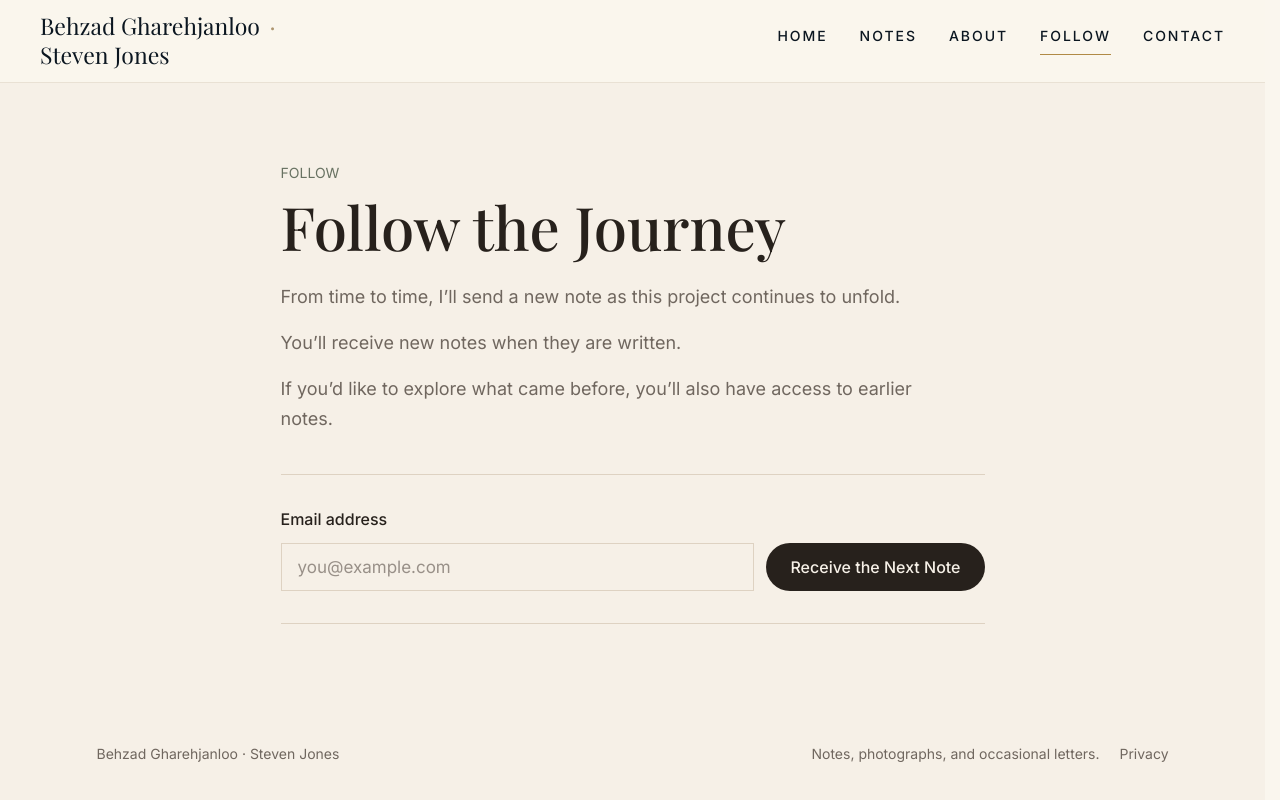
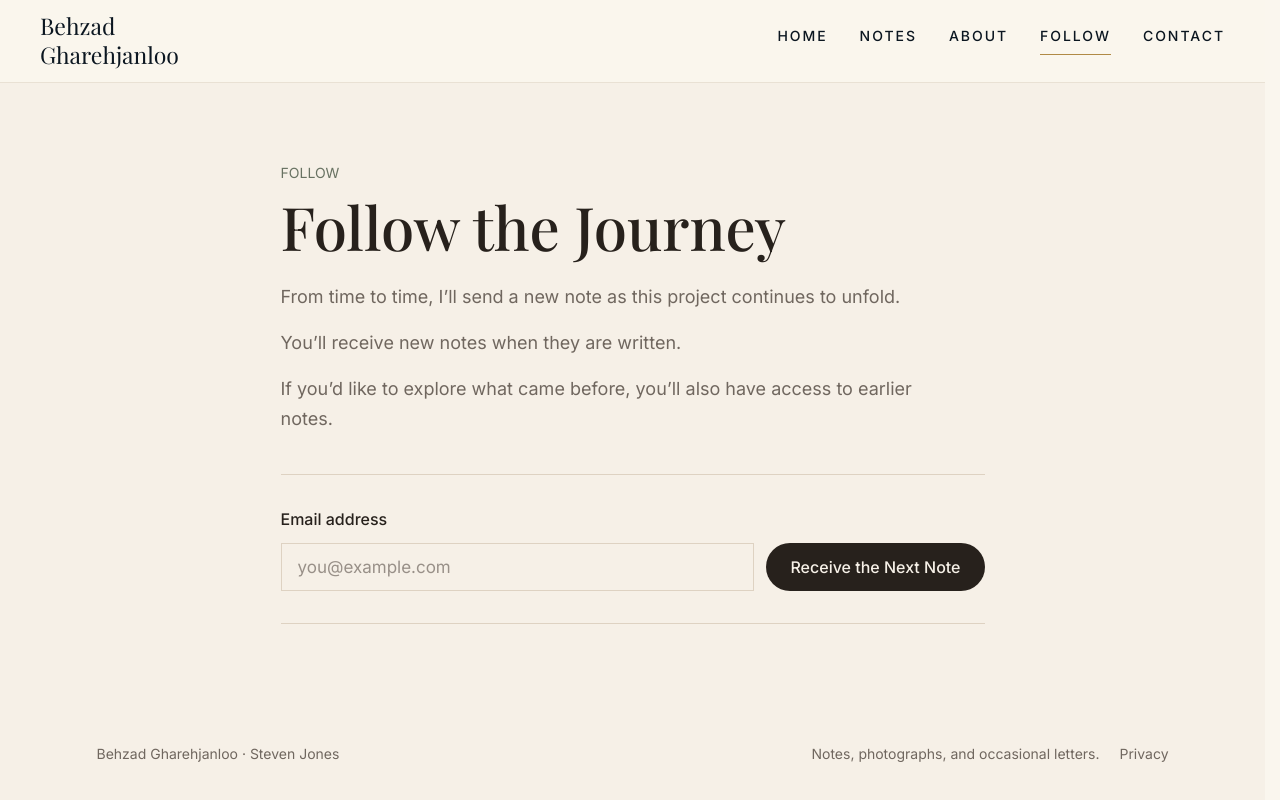
Before and after one commit to behzadgharehjanloo/behzadgh-website, a Next.js app: page /subscribe in a window 1280 px wide. Shown: the top 800 px of the page. Built offline with nearby package versions, Linux system fonts and the light colour scheme.

Commit message:
Keep Steven name private to admin

```diff
--- a/components/Header.tsx
+++ b/components/Header.tsx
@@ -26,7 +26,7 @@ export function Header() {
     <header className="sticky top-0 z-30 border-b border-line/60 bg-[#faf6ee]/95 backdrop-blur">
       <div className="mx-auto flex min-h-[74px] w-full max-w-[1750px] flex-col gap-3 px-5 py-3 sm:px-8 md:flex-row md:items-center md:justify-between md:gap-6 md:px-10">
         <Link href="/" className="font-serif text-[17px] leading-tight text-[#0b1620] sm:text-[20px] lg:text-[23px]">
-          Behzad Gharehjanloo <span className="px-1 text-[#ad956f]" aria-hidden="true">·</span> Steven Jones
+          Behzad Gharehjanloo
         </Link>
 
         <nav
```
